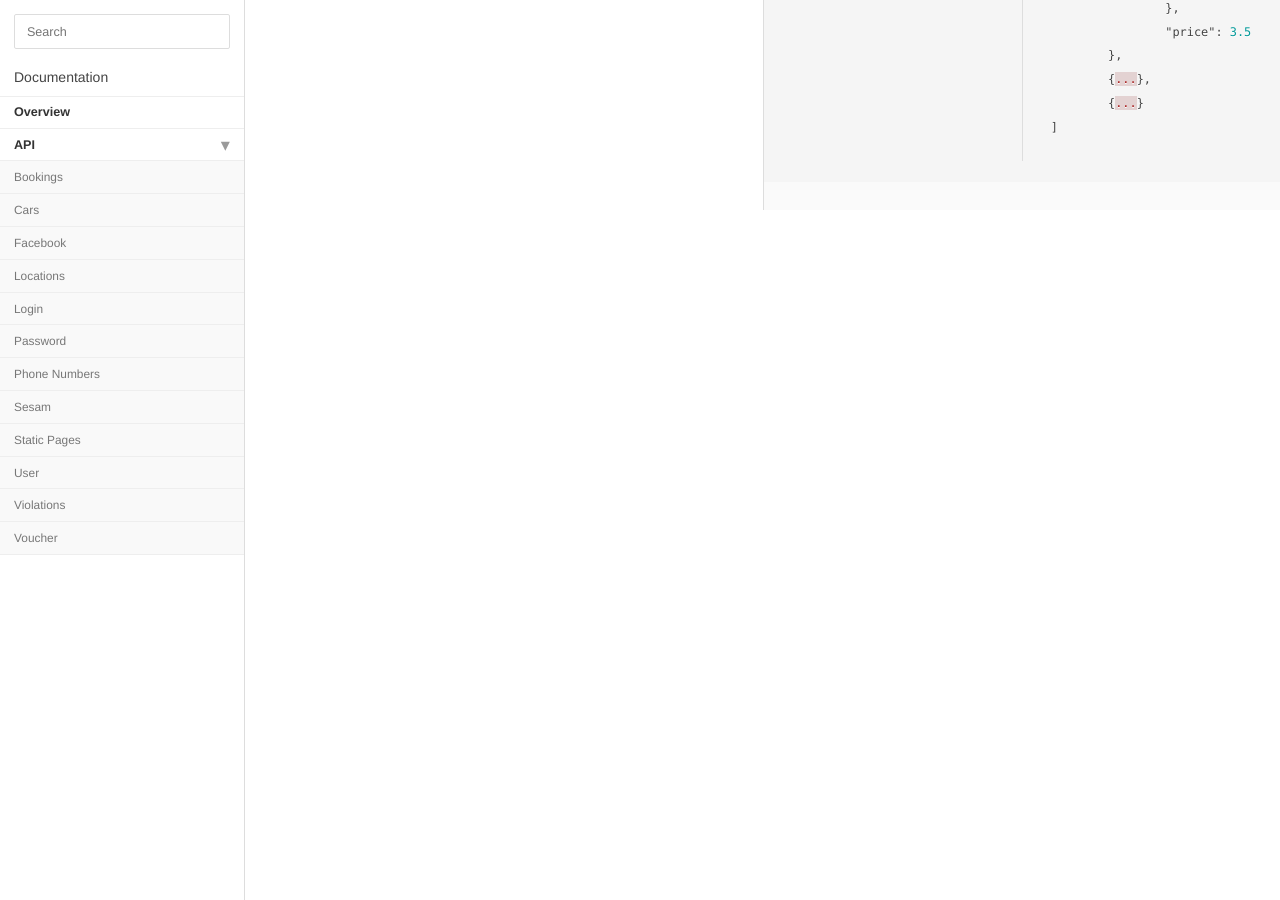
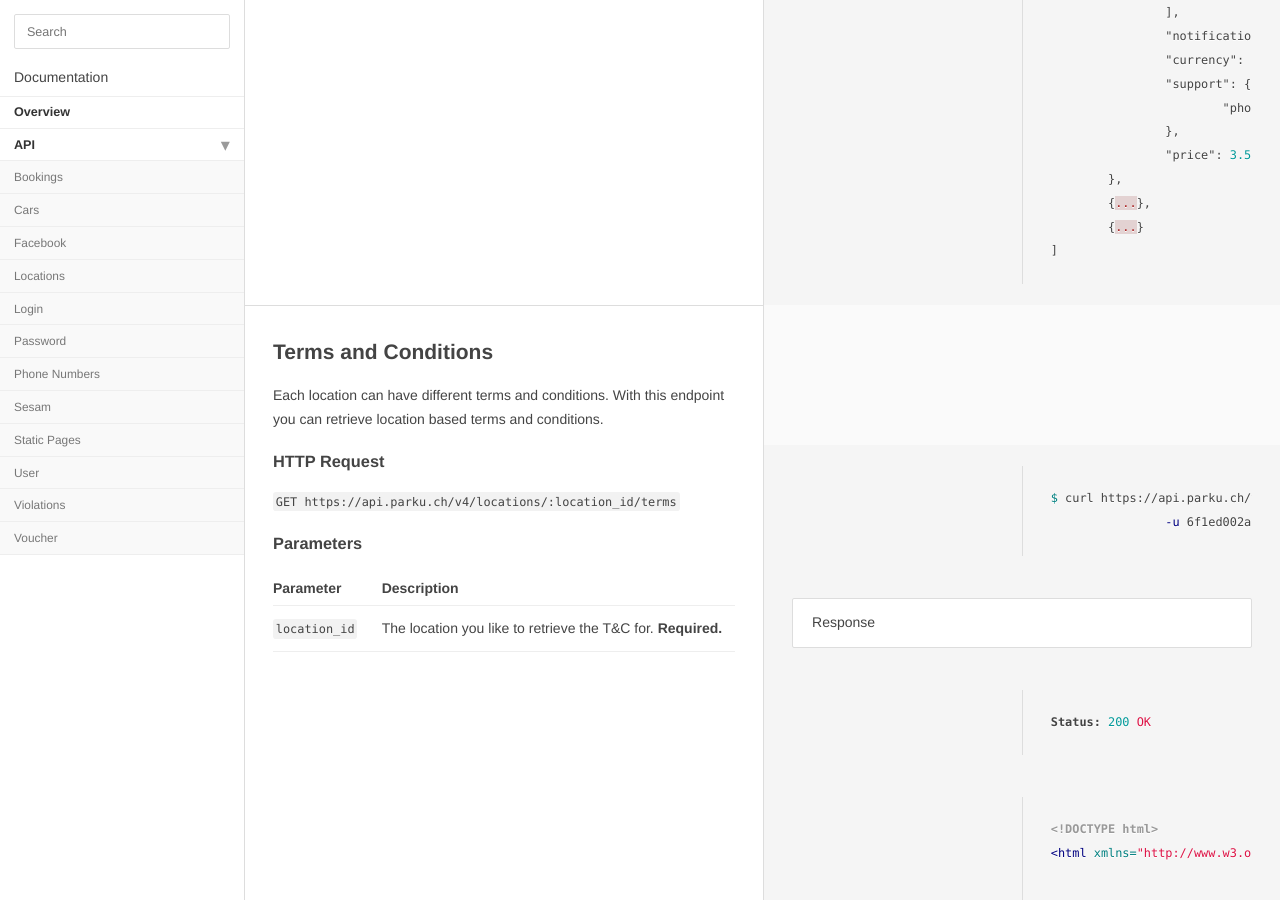
Before and after one commit to parku/docs, a Jekyll site: the page built from api/locations.md, in a window 1280 px wide and 900 px high, scrolled down 1146 px. Built offline with Jekyll 4.4.1, drawn with Linux system fonts in a browser that asks for light colours; Markdown is read by kramdown in place of the engine named in the settings; some of the changed text lies outside the part shown.

Commit message:
Terms & Conditions based on parking space.

````diff
--- a/api/locations.md
+++ b/api/locations.md
@@ -6,7 +6,9 @@ title: Locations
 
 # Locations
 
-Get locations of parking spaces. A _public key_ is needed.
+All API requests to `{{ site.parku.api }}/locations` need a __private key__.
+
+## List Locations
 
 ```sh
 $ curl {{ site.parku.api }}/locations \
@@ -70,3 +72,34 @@ Parameter		 | Description
 If only one parameter of the pairs _ne_ - _sw_ or _date\_start_ - _date\_end_ is provided, the other parameter gets skipped.
 
 If no parameter is given, all parking spaces are returned. Keep in mind, that some of them might not be available at the current time.
+
+
+## Terms and Conditions
+
+Each location can have different terms and conditions. With this endpoint you can retrieve location based terms and conditions.
+
+```sh
+$ curl {{ site.parku.api }}/locations/00cd7cfd-e42d-11e2-8bf1-8a83f3373875/terms \
+		-u 6f1ed002ab5595859014ebf0951522d9:parku
+```
+
+> Response
+
+```nginx
+Status: 200 OK
+```
+```html
+<!DOCTYPE html>
+<html xmlns="http://www.w3.org/1999/xhtml"...
+
+```
+
+### HTTP Request
+
+`GET {{ site.parku.api }}/locations/:location_id/terms`
+
+### Parameters
+
+Parameter		| Description
+---					| ---
+`location_id`| The location you like to retrieve the T&C for. __Required.__
````
